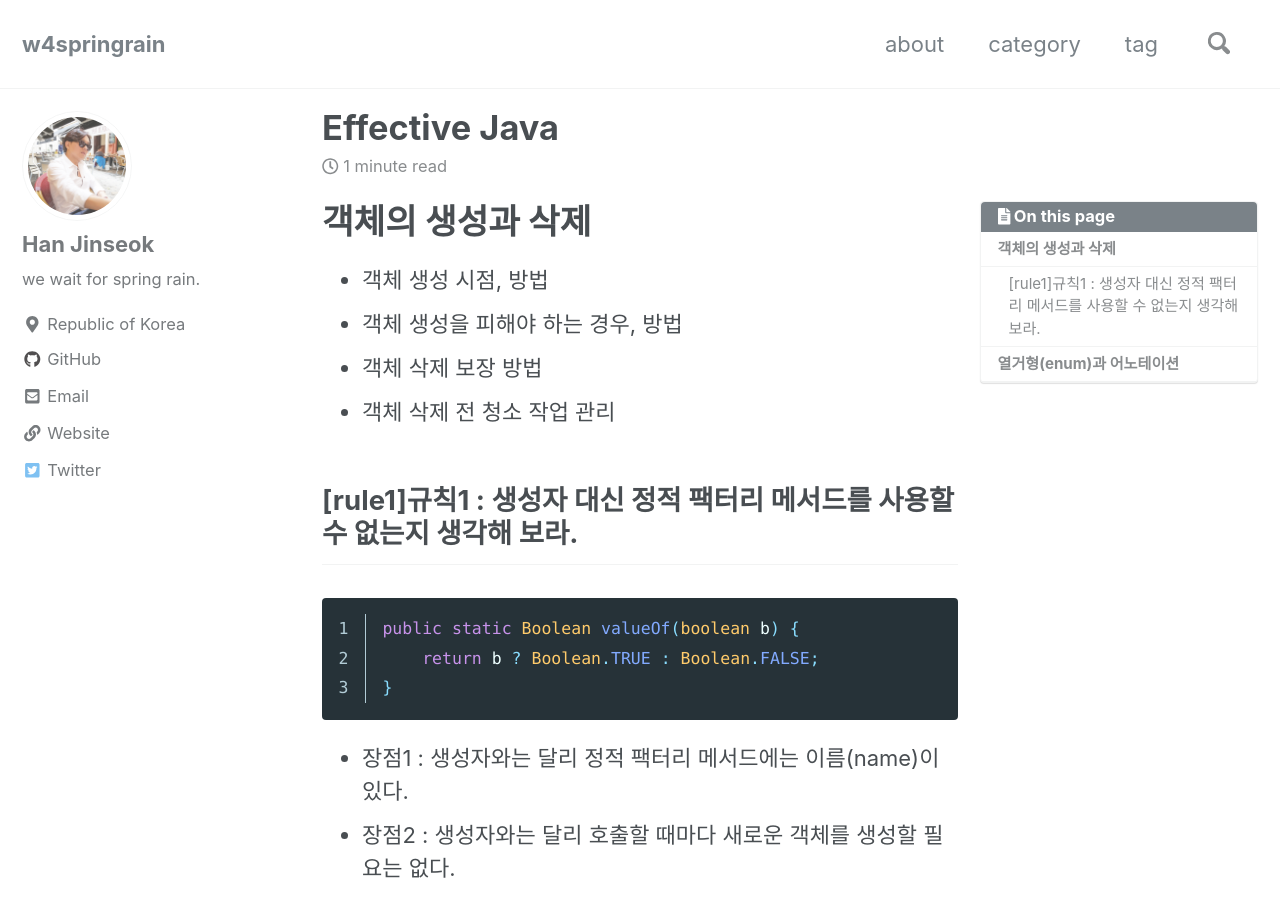
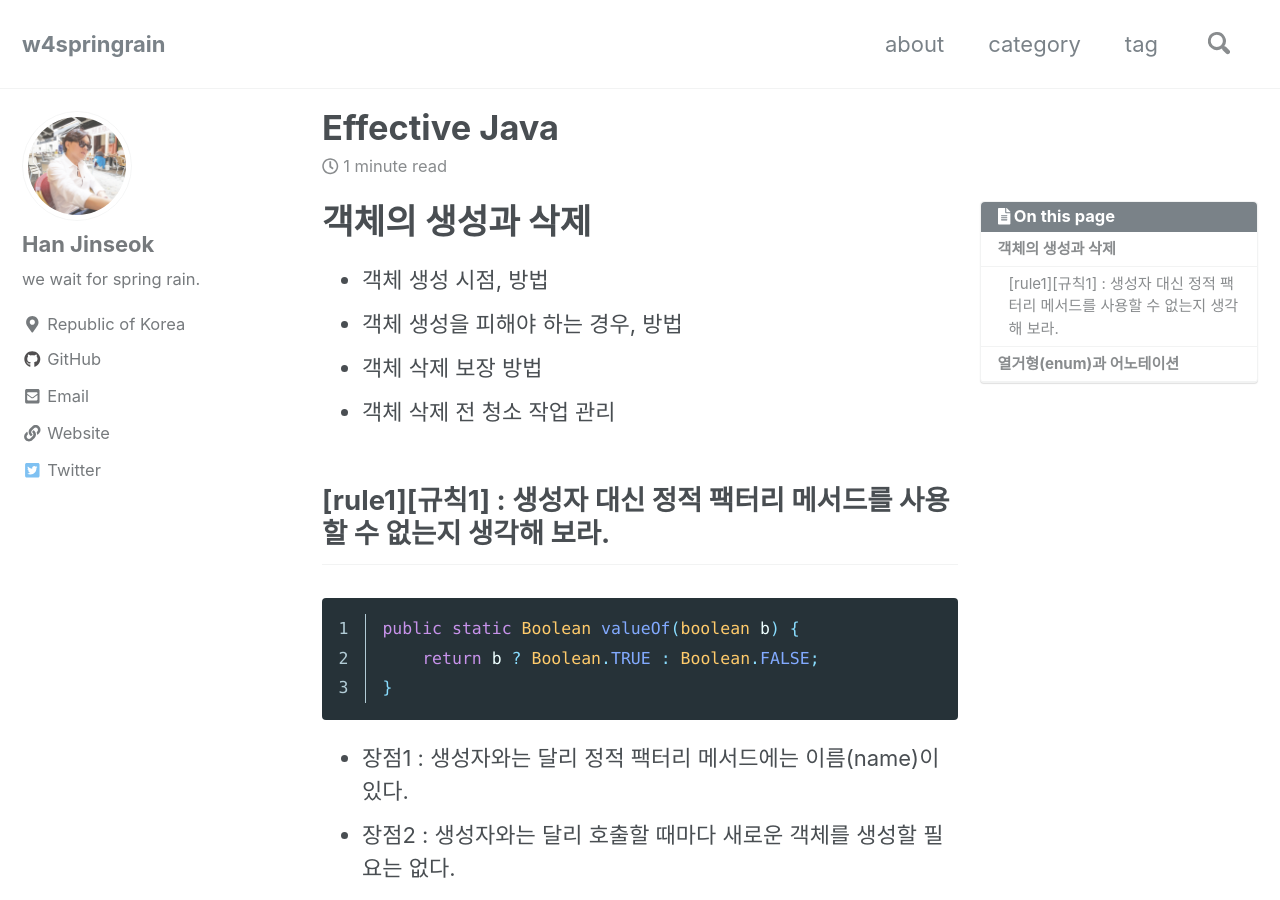
Before and after one commit to moregorenine/moregorenine.github.io, a Jekyll site: the page built from _posts/book/2020-01-08-effective-java.md, in a window 1280 px wide and 900 px high. Built offline with Jekyll 4.4.1, drawn with Linux system fonts in a browser that asks for light colours; nearby versions of some CDN libraries; comment, search, counter and statistics services are not loaded; a style sheet for code colours, icons or effects is not loaded; part of the change alters nothing that is shown.

```diff
--- a/_posts/book/2020-01-08-effective-java.md
+++ b/_posts/book/2020-01-08-effective-java.md
@@ -14,7 +14,7 @@ toc_sticky: true
 - 객체 삭제 보장 방법
 - 객체 삭제 전 청소 작업 관리
 
-## [rule1]**규칙1** : 생성자 대신 정적 팩터리 메서드를 사용할 수 없는지 생각해 보라.
+## [rule1][**규칙1**] : 생성자 대신 정적 팩터리 메서드를 사용할 수 없는지 생각해 보라.
 {% highlight java linenos %}
 public static Boolean valueOf(boolean b) {
     return b ? Boolean.TRUE : Boolean.FALSE;
```
